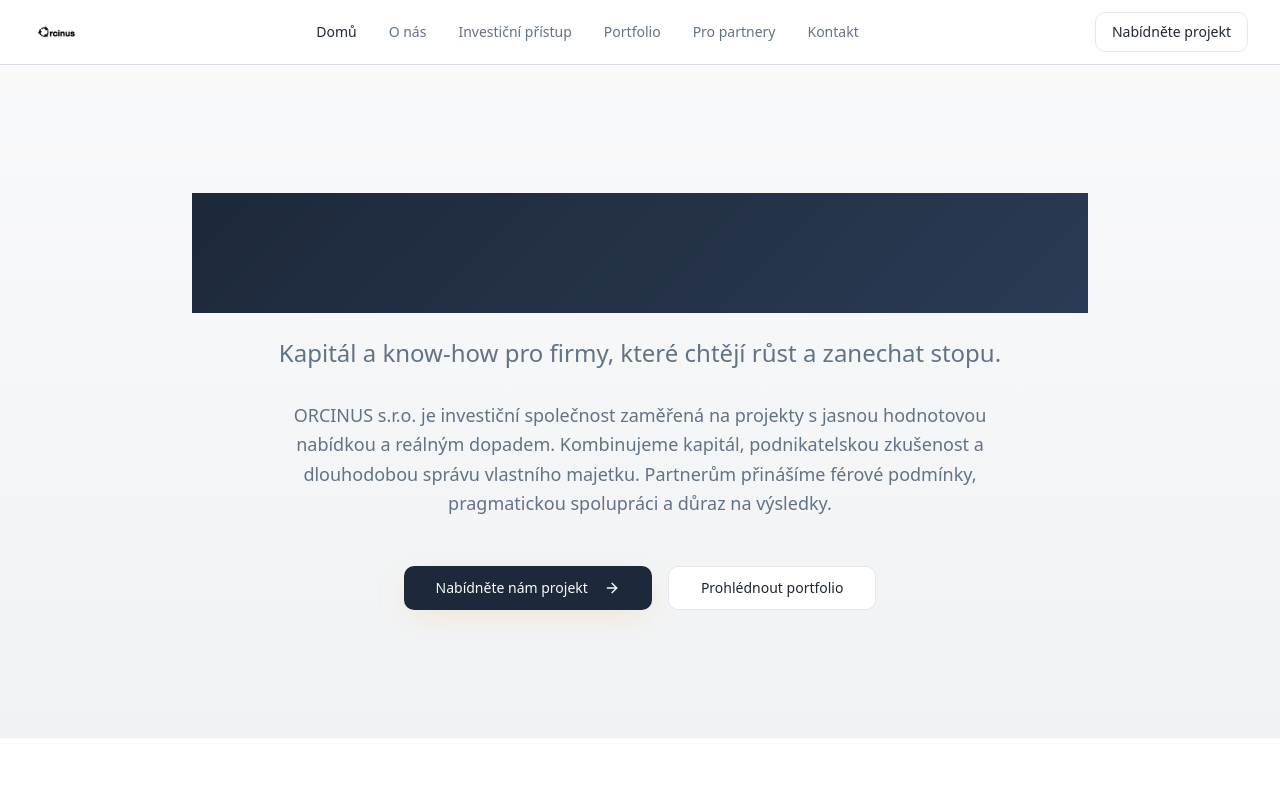
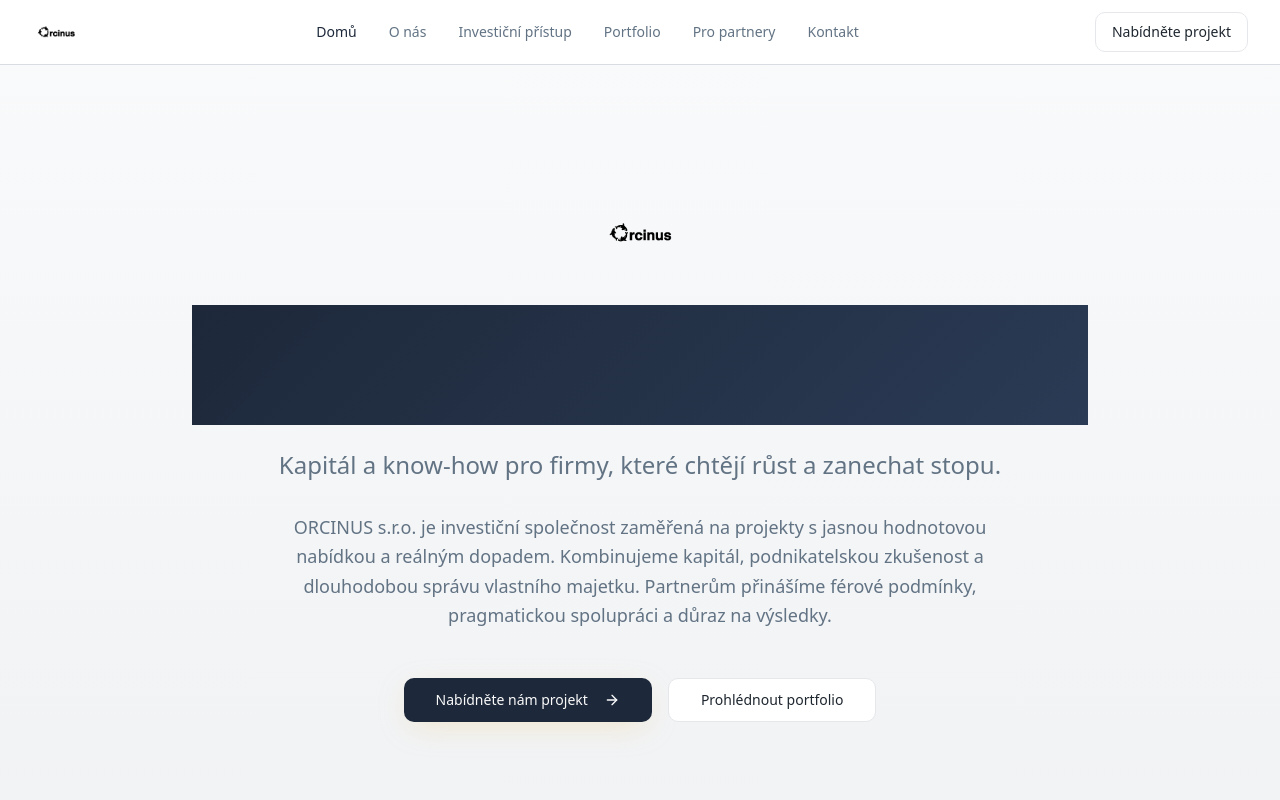
Before and after one commit to martdrdla-dotcom/orcinus-growth-partners, a React (Vite) app: page / in a window 1280 px wide. Shown: the top 800 px of the page. Built offline with nearby package versions, Linux system fonts and the light colour scheme; the HTML template or start-up script is replaced by a standard one.

Commit message:
Replace placeholder with logo

```diff
--- a/src/pages/Index.tsx
+++ b/src/pages/Index.tsx
@@ -13,6 +13,7 @@ import {
   FileText,
   Handshake
 } from 'lucide-react';
+import orcinusLogo from '@/assets/orcinus-logo.png';
 
 const Index = () => {
   const pillars = [
@@ -91,6 +92,9 @@ const Index = () => {
         <div className="absolute inset-0 bg-gradient-subtle"></div>
         <div className="relative container">
           <div className="max-w-4xl mx-auto text-center">
+            <div className="flex justify-center mb-8">
+              <img src={orcinusLogo} alt="ORCINUS s.r.o." className="h-20 w-auto" />
+            </div>
             <h1 className="text-4xl md:text-6xl font-bold mb-6 bg-gradient-primary bg-clip-text text-transparent">
               Investujeme do smysluplných projektů
             </h1>
```
